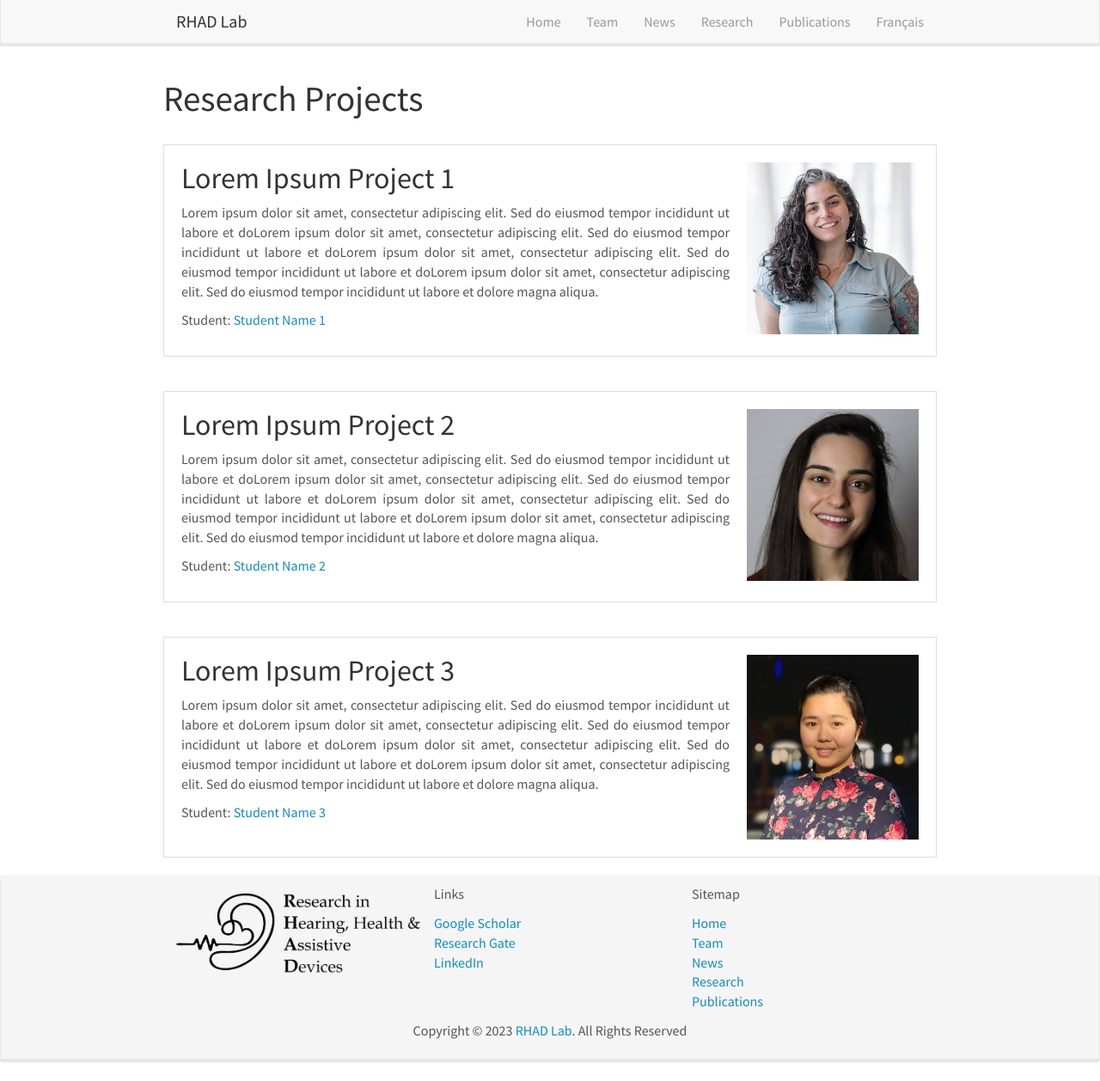
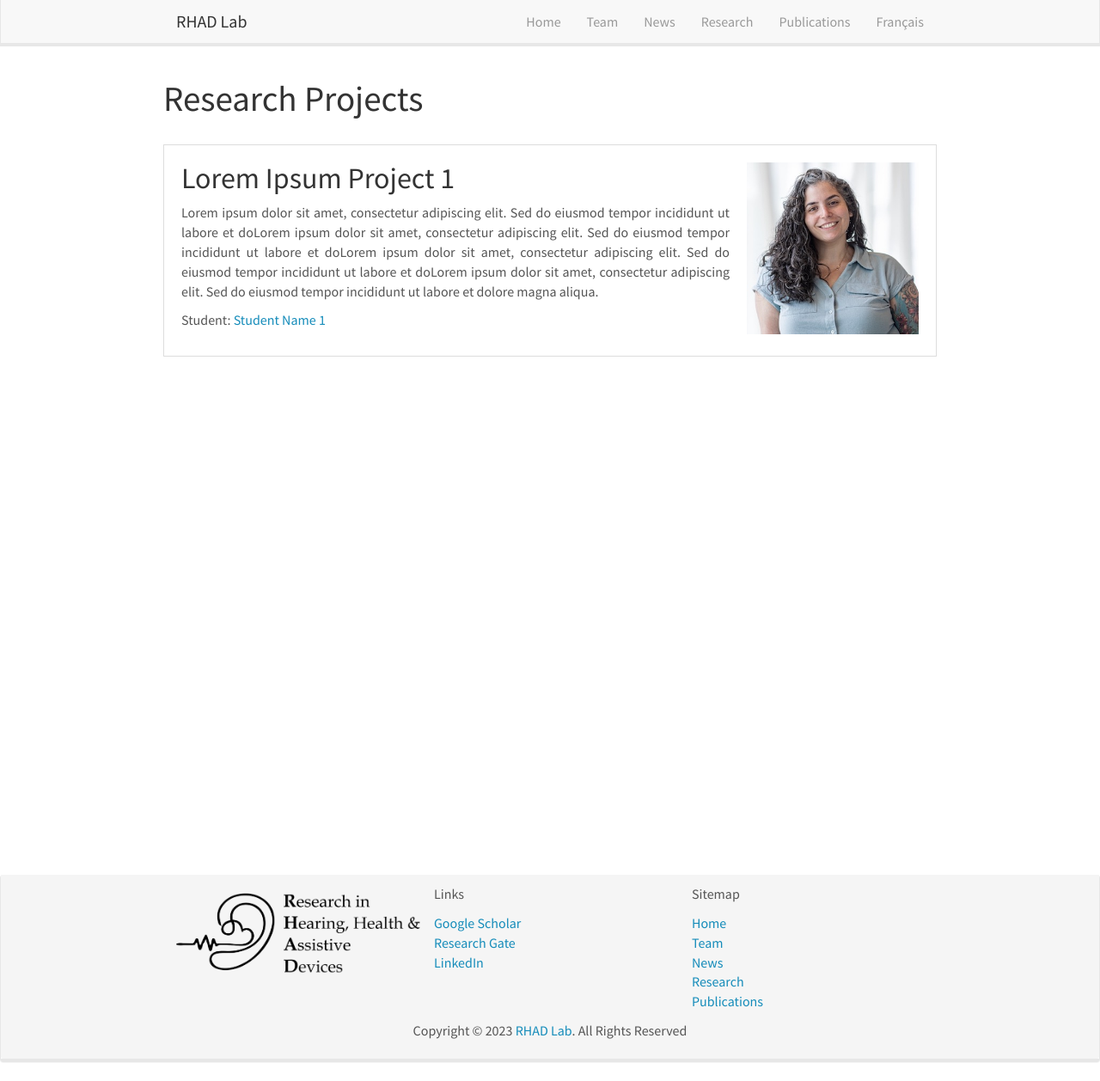
Before and after one commit to rhad-lab/rhad-lab.github.io, a Jekyll site: the page built from _pages/projects.html, in a window 1280 px wide and 1258 px high. Shown: the whole window at 86% size. Built offline with Jekyll 4.4.1, drawn with Linux system fonts in a browser that asks for light colours; nearby versions of some CDN libraries.

Commit message:
updated projects : testing auto gen

```diff
--- a/_config.yml
+++ b/_config.yml
@@ -38,6 +38,8 @@ page_gen:
     dir: 'projects'
 
 
+
+
 # Conversion
 markdown: kramdown
 highlighter: rouge
--- a/_data/projects.yml
+++ b/_data/projects.yml
@@ -3,13 +3,4 @@
   student_name: "Student Name 1"
   student_page: "http://linktostudentpage1.com"
   image: "images/team/1.jpg"
-- title: "Lorem Ipsum Project 2"
-  description: "Lorem ipsum dolor sit amet, consectetur adipiscing elit. Sed do eiusmod tempor incididunt ut labore et doLorem ipsum dolor sit amet, consectetur adipiscing elit. Sed do eiusmod tempor incididunt ut labore et doLorem ipsum dolor sit amet, consectetur adipiscing elit. Sed do eiusmod tempor incididunt ut labore et doLorem ipsum dolor sit amet, consectetur adipiscing elit. Sed do eiusmod tempor incididunt ut labore et dolore magna aliqua."
-  student_name: "Student Name 2"
-  student_page: "http://linktostudentpage2.com"
-  image: "images/team/2.jpg"
-- title: "Lorem Ipsum Project 3"
-  description: "Lorem ipsum dolor sit amet, consectetur adipiscing elit. Sed do eiusmod tempor incididunt ut labore et doLorem ipsum dolor sit amet, consectetur adipiscing elit. Sed do eiusmod tempor incididunt ut labore et doLorem ipsum dolor sit amet, consectetur adipiscing elit. Sed do eiusmod tempor incididunt ut labore et doLorem ipsum dolor sit amet, consectetur adipiscing elit. Sed do eiusmod tempor incididunt ut labore et dolore magna aliqua."
-  student_name: "Student Name 3"
-  student_page: "http://linktostudentpage3.com"
-  image: "images/team/3.jpg"
+  url: project_1
--- /dev/null
+++ b/_layouts/project.html
@@ -0,0 +1,5 @@
+---
+layout: default
+---
+
+<h1>{{page.student_name}}</h1>
--- a/_pages/projects.html
+++ b/_pages/projects.html
@@ -2,7 +2,7 @@
 title: "projects"
 layout: default
 sitemap: false
-permalink: /projects.html
+permalink: /projects
 ---
 
 <h1>Research Projects</h1>
```
